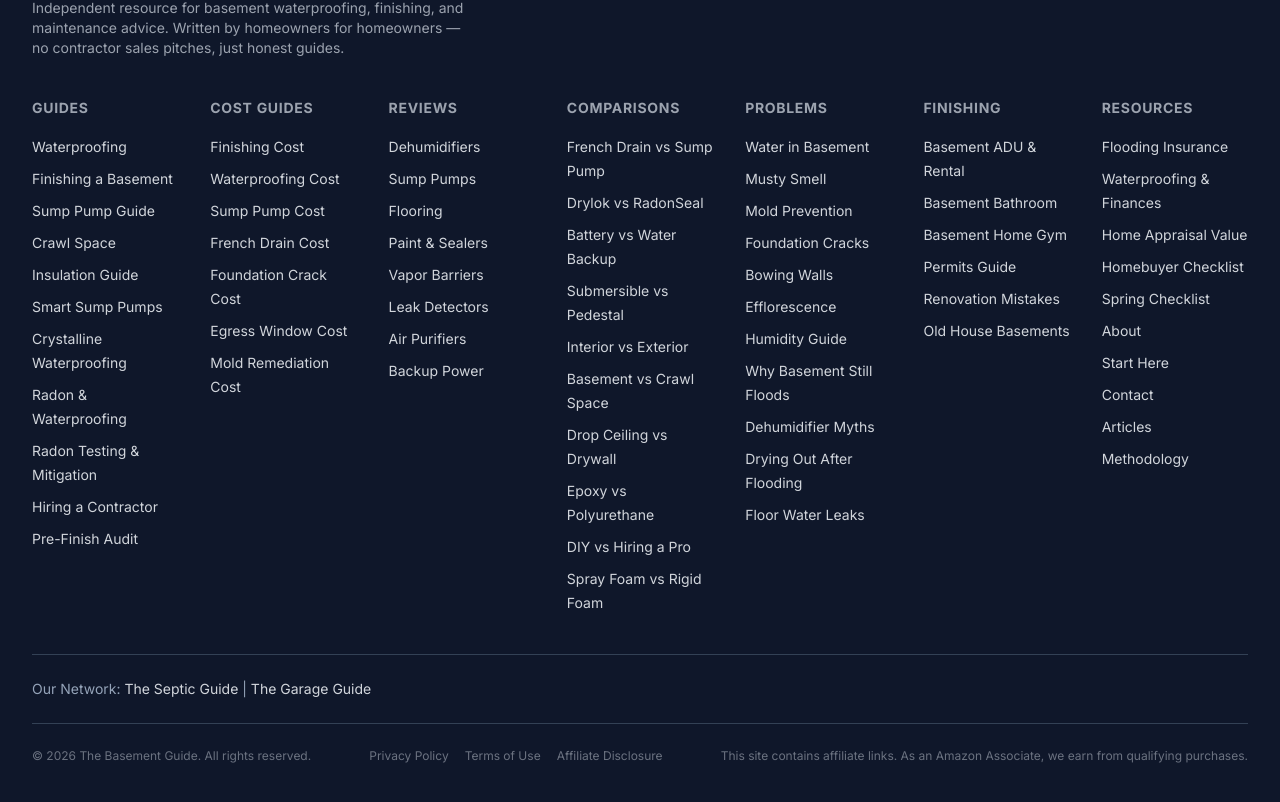
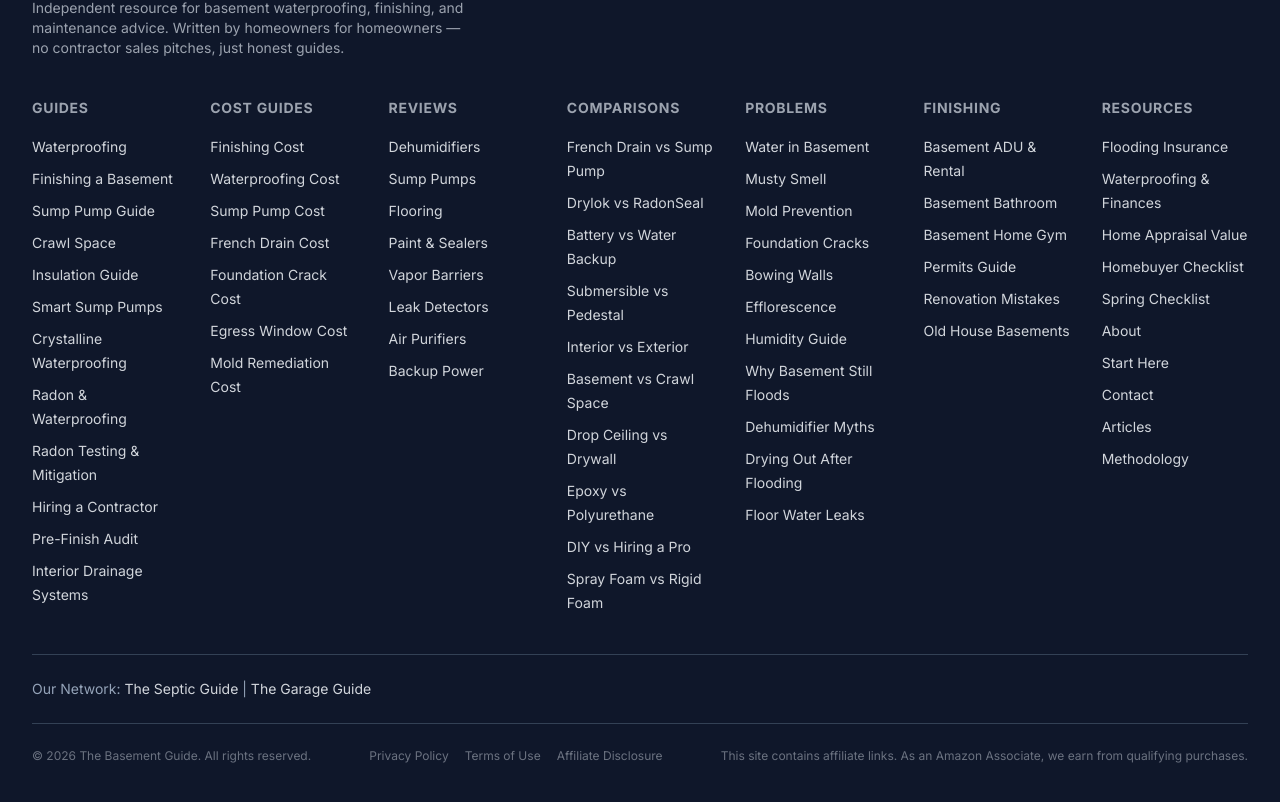
Before and after one commit to thebasementguide2026/basement-guide, a Next.js app: page / in a window 1280 px wide. Shown: the part 4319-5121 px from the top of the page. Built offline with nearby package versions, Linux system fonts and the light colour scheme.

Commit message:
Add Interior Drainage Systems to footer

```diff
--- a/components/Footer.tsx
+++ b/components/Footer.tsx
@@ -17,6 +17,7 @@ const footerSections = [
             { label: 'Radon Testing & Mitigation', href: '/articles/radon-testing-and-mitigation' },
       { label: 'Hiring a Contractor', href: '/articles/how-to-hire-basement-waterproofing-contractor' },
       { label: 'Pre-Finish Audit', href: '/articles/pre-finish-audit' },
+            { label: 'Interior Drainage Systems', href: '/articles/interior-basement-drainage-systems' },
     ],
   },
   {
```
